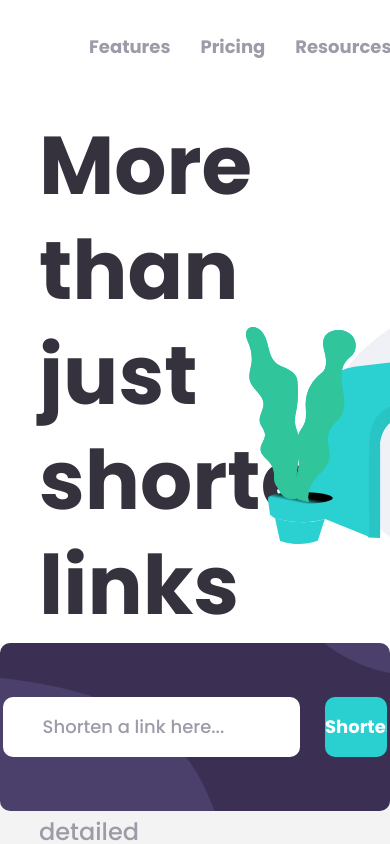
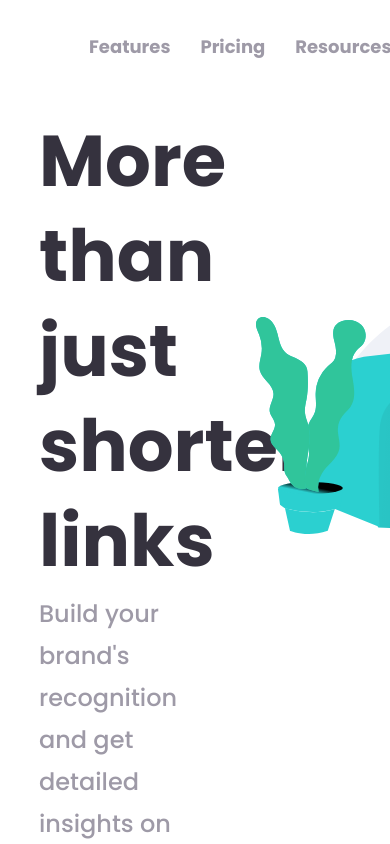
Before and after one commit to Tim-jn/shortly, a React (Create React App) app: page / in a window 390 px wide. Shown: the top 844 px of the page. Built offline with nearby package versions, Linux system fonts and the light colour scheme.

Commit message:
updated responsiveness

```diff
--- a/src/styles/Footer.scss
+++ b/src/styles/Footer.scss
@@ -6,7 +6,6 @@
     justify-content: space-between;
     background: $neutral-color-Dviolet;
     height: 100%;
-    max-height: 173px;
     padding: 5% 10%;
 }
 
--- a/src/styles/Home.scss
+++ b/src/styles/Home.scss
@@ -2,11 +2,12 @@
 
 .infos-section {
     max-width: 100%;
-    height: 500px;
+    height: 100%;
     display: flex;
     flex-direction: row;
     margin-bottom: 12%;
     margin-top: 5%;
+    gap: 10px
 }
 
 .infos-text-content {
@@ -55,7 +56,7 @@
 .infos-image {
     background: url('../assets/illustration-working.svg') no-repeat;
     width: 100%;
-    height: 100%;
+    height: 500px;
     position: absolute;
     right: 0px;
     top: 2%;
@@ -119,3 +120,10 @@
 .stats-text {
     padding-top: 10%;
 }
+
+@media all and (max-width: 1200px) {
+    .infos-title {
+        font-size: 72px;
+        line-height: 95px;
+    }
+}
--- a/src/styles/ShortenLink.scss
+++ b/src/styles/ShortenLink.scss
@@ -6,7 +6,7 @@
 
 .shorten-link-box {
     max-width: 1110px;
-    width: 100%;
+    width: 80%;
     margin: 0 10%;
     background: url("../assets/bg-shorten-desktop.svg") no-repeat center;
     background-color:$primary-color-violet;
@@ -71,7 +71,7 @@
 }
 
 .new-shortened-link {
-    width: 100%;
+    width: 74.5%;
     max-width: 1050px;
     height: 80px;
     background: #ffffff;
```
